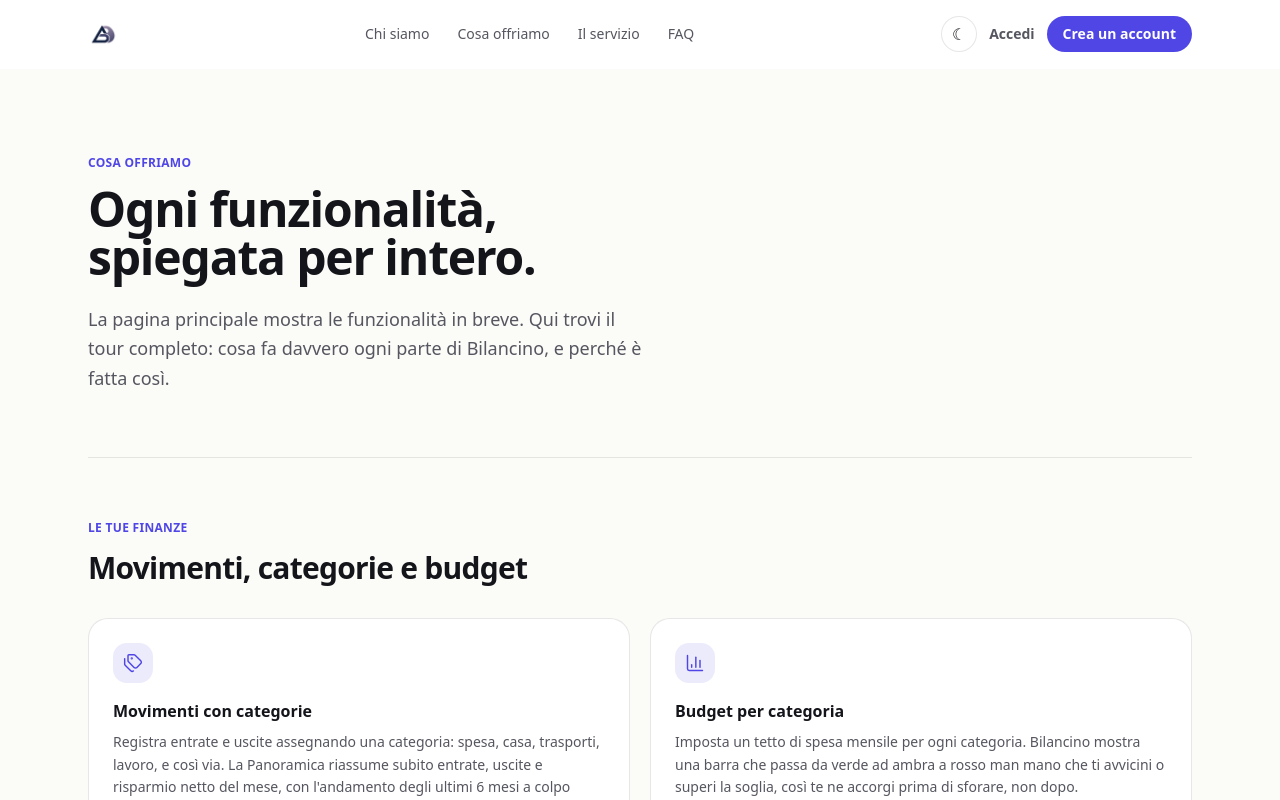
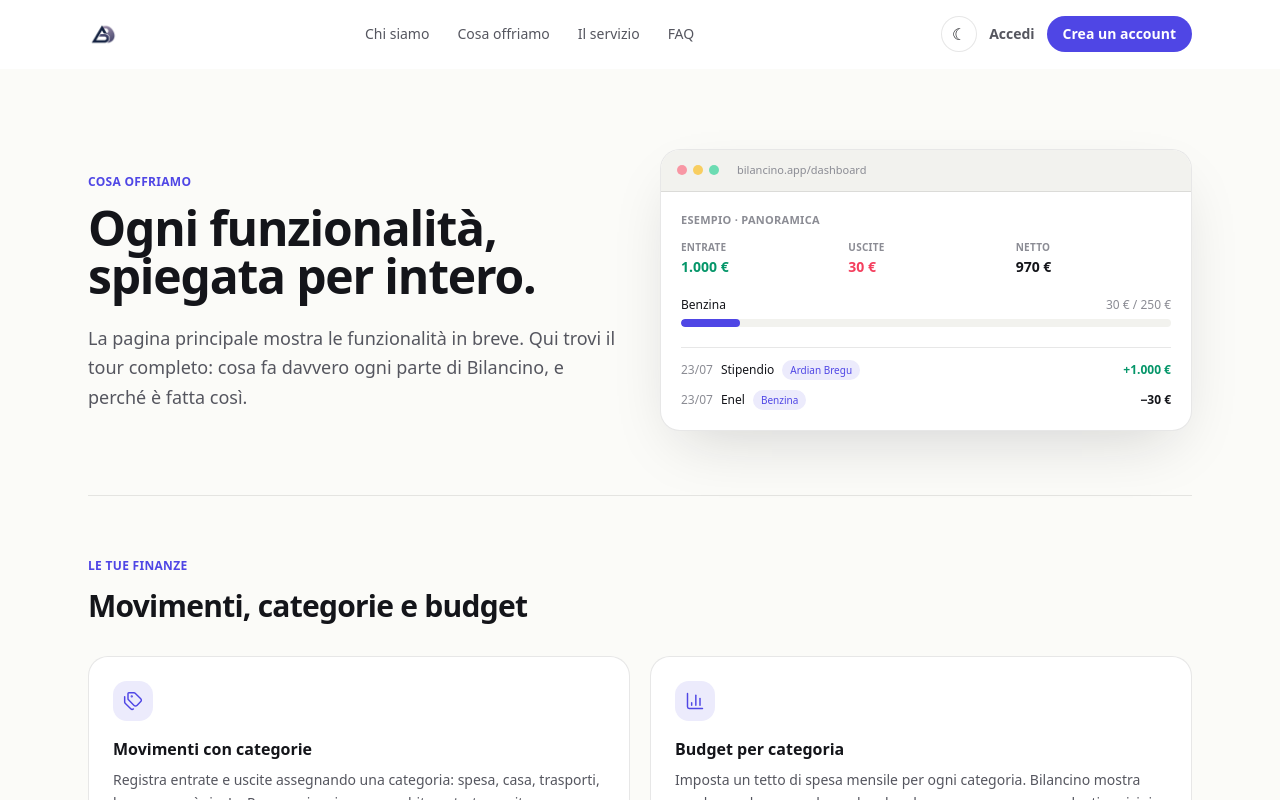
Before and after one commit to Breguino/Bilancio-app, a Next.js app: page /cosa-offriamo in a window 1280 px wide. Shown: the top 800 px of the page. Built offline with nearby package versions, Linux system fonts and the light colour scheme; no server answers.

Commit message:
Add a realistic UI mockup preview to Cosa offriamo header (mock data, matches the real dashboard's visual style) since a real authenticated screenshot isn't possible

```diff
--- a/app/cosa-offriamo/page.tsx
+++ b/app/cosa-offriamo/page.tsx
@@ -2,6 +2,7 @@ import Link from "next/link";
 import type { Metadata } from "next";
 import { SiteHeader } from "@/components/site-header";
 import { SiteFooter } from "@/components/site-footer";
+import { AppMockup } from "@/components/app-mockup";
 import {
   Tags,
   BarChart3,
@@ -147,7 +148,8 @@ export default function CosaOffriamoPage() {
       <SiteHeader />
 
       <main className="max-w-6xl mx-auto px-6">
-        <header className="pt-16 pb-14 sm:pt-20 sm:pb-16 max-w-[62ch]">
+        <header className="pt-16 pb-14 sm:pt-20 sm:pb-16 grid grid-cols-1 lg:grid-cols-2 gap-10 items-center">
+          <div>
             <span className="text-xs font-bold uppercase tracking-wide text-accent">Cosa offriamo</span>
             <h1 className="text-4xl sm:text-5xl font-extrabold tracking-tight leading-[1.08] [text-wrap:balance] mt-3 mb-6">
               Ogni funzionalità, spiegata per intero.
@@ -156,6 +158,8 @@ export default function CosaOffriamoPage() {
               La pagina principale mostra le funzionalità in breve. Qui trovi il tour completo:
               cosa fa davvero ogni parte di Bilancino, e perché è fatta così.
             </p>
+          </div>
+          <AppMockup />
         </header>
 
         {groups.map((group) => (
--- /dev/null
+++ b/components/app-mockup.tsx
@@ -0,0 +1,89 @@
+const eur = new Intl.NumberFormat("it-IT", {
+  style: "currency",
+  currency: "EUR",
+  maximumFractionDigits: 0,
+});
+
+const rows = [
+  { date: "23/07", description: "Stipendio", category: "Ardian Bregu", amount: 1000, positive: true },
+  { date: "23/07", description: "Enel", category: "Benzina", amount: -30, positive: false },
+];
+
+/**
+ * Static mock of the real Panoramica screen (fake example data), so
+ * marketing pages can show what the interface looks like without a
+ * real authenticated screenshot.
+ */
+export function AppMockup() {
+  return (
+    <div className="rounded-2xl overflow-hidden border border-border dark:border-neutral-800 bg-white dark:bg-neutral-900 shadow-[0_24px_60px_-20px_rgba(20,21,26,0.18)] dark:shadow-none">
+      <div className="flex items-center gap-1.5 px-4 py-3 border-b border-border dark:border-neutral-800 bg-surface-alt dark:bg-neutral-800/60">
+        <span className="w-2.5 h-2.5 rounded-full bg-rose-400/70" />
+        <span className="w-2.5 h-2.5 rounded-full bg-amber-400/70" />
+        <span className="w-2.5 h-2.5 rounded-full bg-emerald-400/70" />
+        <span className="ml-3 text-[11px] font-medium text-ink-muted dark:text-neutral-500">
+          bilancino.app/dashboard
+        </span>
+      </div>
+
+      <div className="p-5">
+        <p className="text-[11px] font-semibold uppercase tracking-wide text-ink-muted dark:text-neutral-500 mb-3">
+          Esempio · Panoramica
+        </p>
+
+        <div className="grid grid-cols-3 gap-3 mb-5">
+          <div>
+            <p className="text-[10px] font-semibold uppercase tracking-wide text-ink-muted dark:text-neutral-500">
+              Entrate
+            </p>
+            <p className="num font-bold text-emerald-600 dark:text-emerald-400 text-sm mt-0.5">{eur.format(1000)}</p>
+          </div>
+          <div>
+            <p className="text-[10px] font-semibold uppercase tracking-wide text-ink-muted dark:text-neutral-500">
+              Uscite
+            </p>
+            <p className="num font-bold text-rose-500 dark:text-rose-400 text-sm mt-0.5">{eur.format(30)}</p>
+          </div>
+          <div>
+            <p className="text-[10px] font-semibold uppercase tracking-wide text-ink-muted dark:text-neutral-500">
+              Netto
+            </p>
+            <p className="num font-bold text-sm mt-0.5">{eur.format(970)}</p>
+          </div>
+        </div>
+
+        <div className="mb-5">
+          <div className="flex items-center justify-between text-xs mb-1.5">
+            <span className="font-medium">Benzina</span>
+            <span className="num text-ink-muted dark:text-neutral-500">30 € / 250 €</span>
+          </div>
+          <div className="h-2 rounded bg-surface-alt dark:bg-neutral-800 overflow-hidden">
+            <div className="h-full rounded bg-accent" style={{ width: "12%" }} />
+          </div>
+        </div>
+
+        <div className="border-t border-border dark:border-neutral-800 pt-3 flex flex-col gap-2.5">
+          {rows.map((r) => (
+            <div key={r.description} className="flex items-center justify-between text-xs">
+              <div className="flex items-center gap-2 min-w-0">
+                <span className="text-ink-muted dark:text-neutral-500 num shrink-0">{r.date}</span>
+                <span className="truncate font-medium">{r.description}</span>
+                <span className="text-[10px] text-accent bg-accent-soft dark:bg-accent/20 rounded-full px-2 py-0.5 shrink-0">
+                  {r.category}
+                </span>
+              </div>
+              <span
+                className={`num font-semibold shrink-0 ${
+                  r.positive ? "text-emerald-600 dark:text-emerald-400" : ""
+                }`}
+              >
+                {r.positive ? "+" : "−"}
+                {eur.format(Math.abs(r.amount))}
+              </span>
+            </div>
+          ))}
+        </div>
+      </div>
+    </div>
+  );
+}
```
Lines whose indentation alone changed are shown as unchanged.
